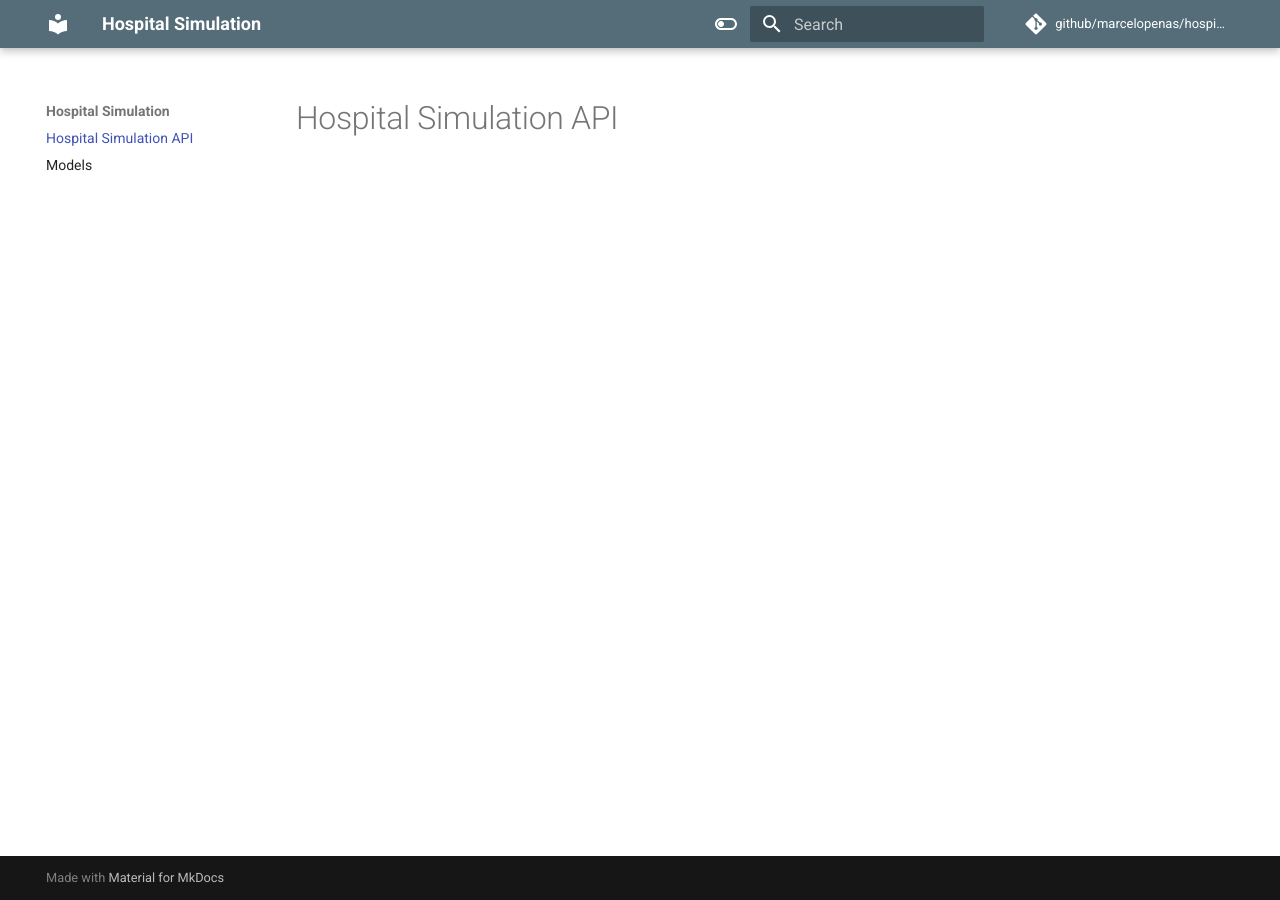
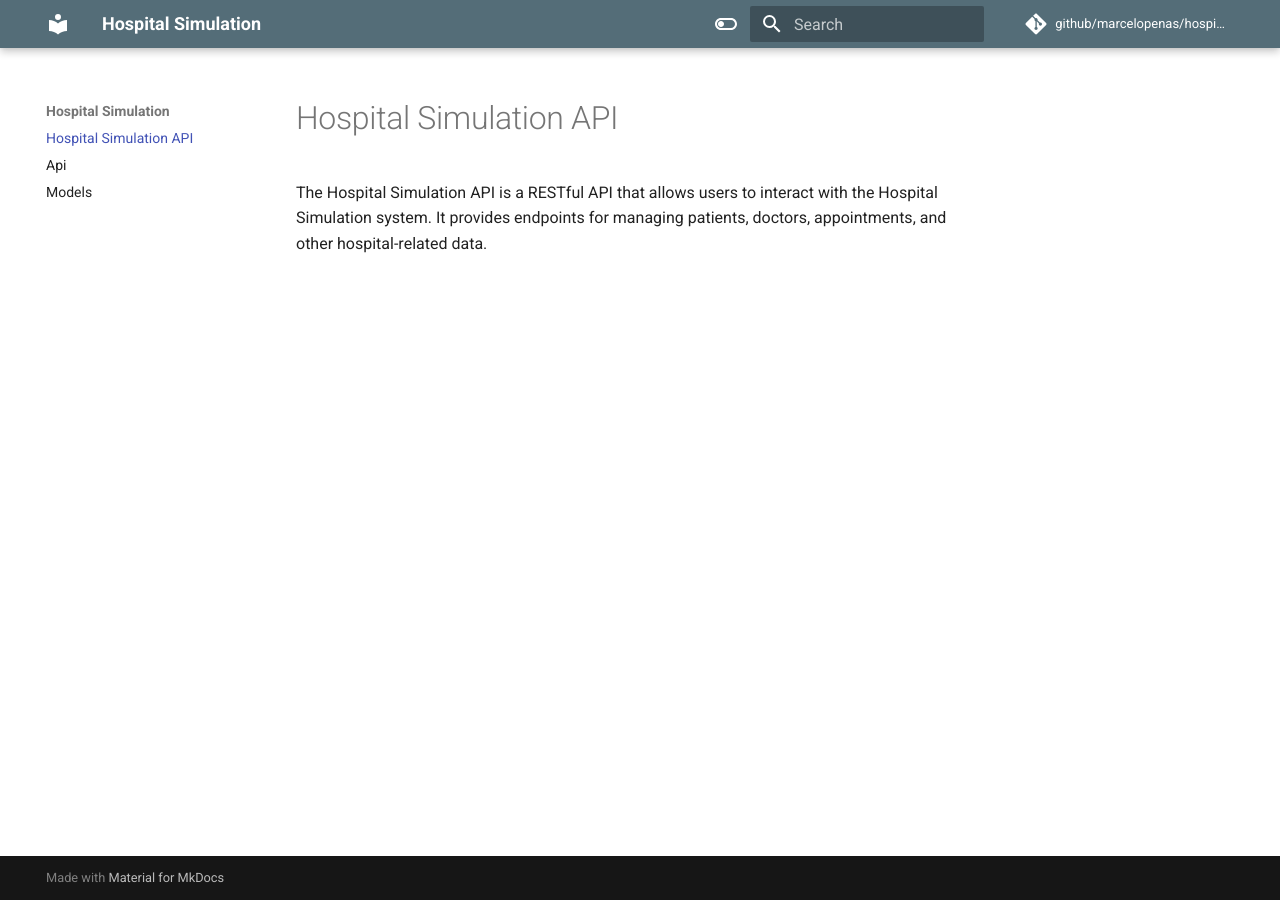
Before and after one commit to marcelopenas/HospitalSim, an MkDocs documentation site: the page built from docs/index.md, in a window 1280 px wide. Built offline with MkDocs 1.6.1 and Material for MkDocs 9.7.7, drawn with Linux system fonts in a browser that asks for light colours; comment, search, counter and statistics services are not loaded.

Commit message:
Add docs links

```diff
--- a/docs/index.md
+++ b/docs/index.md
@@ -1 +1,3 @@
 # Hospital Simulation API
+
+The Hospital Simulation API is a RESTful API that allows users to interact with the Hospital Simulation system. It provides endpoints for managing patients, doctors, appointments, and other hospital-related data.
```
Also changed, not shown: docs/api/index.md (added, +3 -0 lines).
